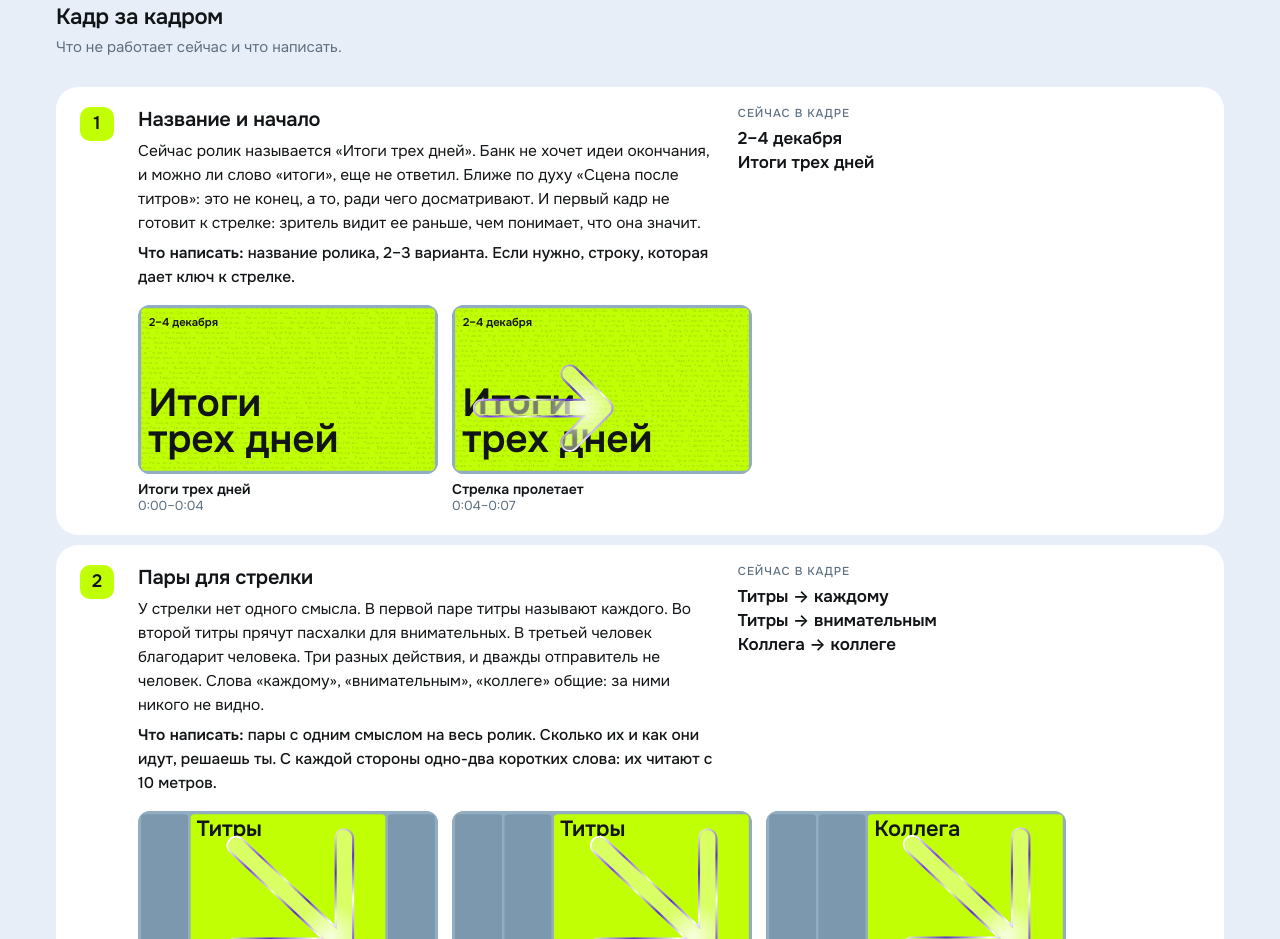
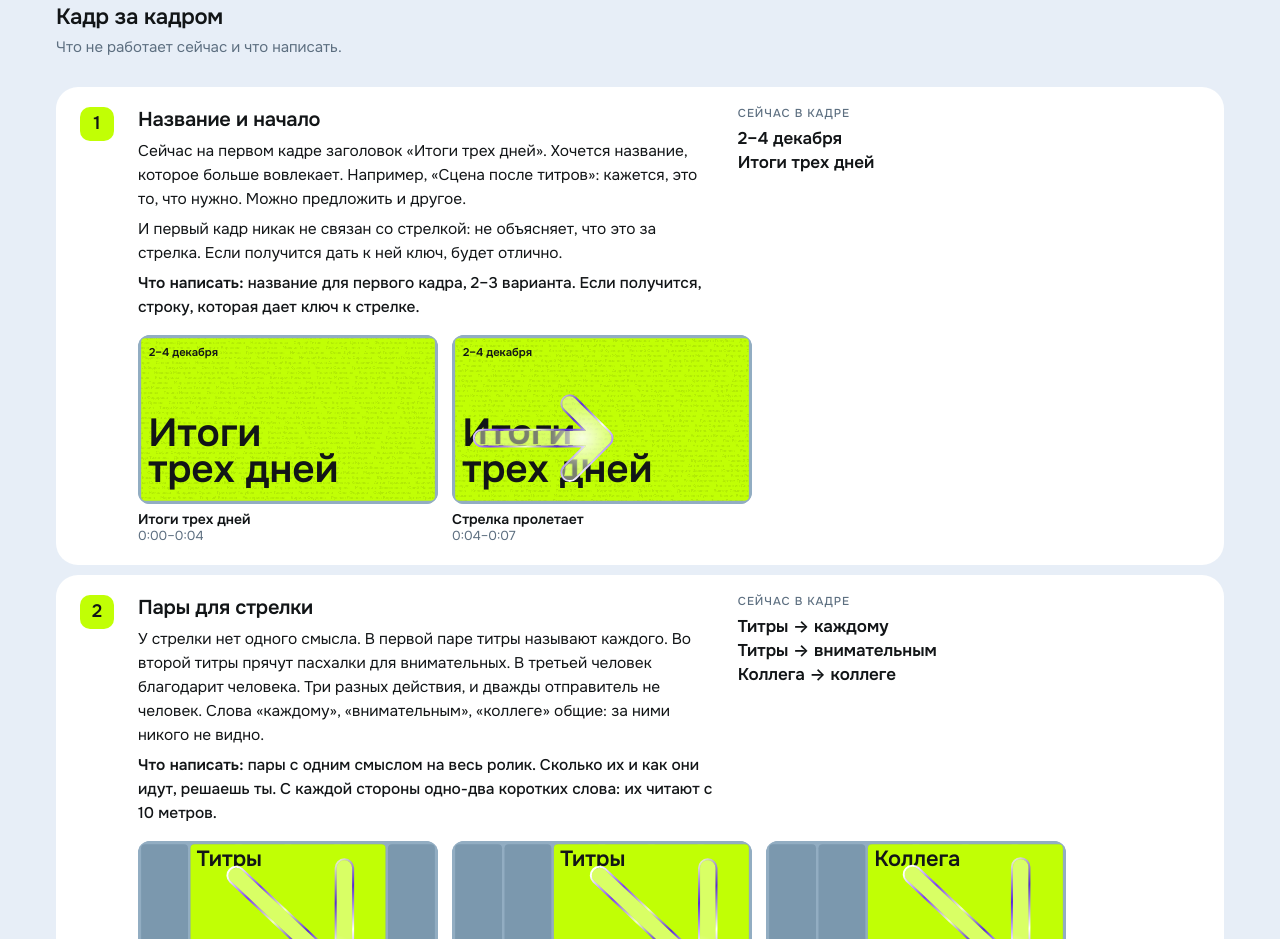
Before and after one commit to denismarsgpt-glitch/final-video-storyboard, a plain HTML site: page index.html in a window 1280 px wide. Shown: the part 2820-3759 px from the top of the page. Drawn offline with Linux system fonts and the light colour scheme.

Commit message:
Задание копирайтеру: переписан пункт «Название и начало»
Co-Authored-By: Claude Opus 5.5 <noreply@anthropic.com>

```diff
--- a/index.html
+++ b/index.html
@@ -368,8 +368,9 @@ h2{font-weight:600;letter-spacing:-.02em}
       <li data-ts="3.2,5">
         <div class="tr-main">
           <h3>Название и начало</h3>
-          <p>Сейчас ролик называется «Итоги трех дней». Банк не хочет идеи окончания, и можно ли слово «итоги», еще не ответил. Ближе по духу «Сцена после титров»: это не конец, а то, ради чего досматривают. И первый кадр не готовит к стрелке: зритель видит ее раньше, чем понимает, что она значит.</p>
-          <p class="todo"><b>Что написать:</b> название ролика, 2–3 варианта. Если нужно, строку, которая дает ключ к стрелке.</p>
+          <p>Сейчас на первом кадре заголовок «Итоги трех дней». Хочется название, которое больше вовлекает. Например, «Сцена после титров»: кажется, это то, что нужно. Можно предложить и другое.</p>
+          <p>И первый кадр никак не связан со стрелкой: не объясняет, что это за стрелка. Если получится дать к ней ключ, будет отлично.</p>
+          <p class="todo"><b>Что написать:</b> название для первого кадра, 2–3 варианта. Если получится, строку, которая дает ключ к стрелке.</p>
         </div>
         <div class="tr-now"><span class="lbl">Сейчас в кадре</span><span>2–4 декабря</span><span>Итоги трех дней</span></div>
         <div class="tr-frames"></div>
```
